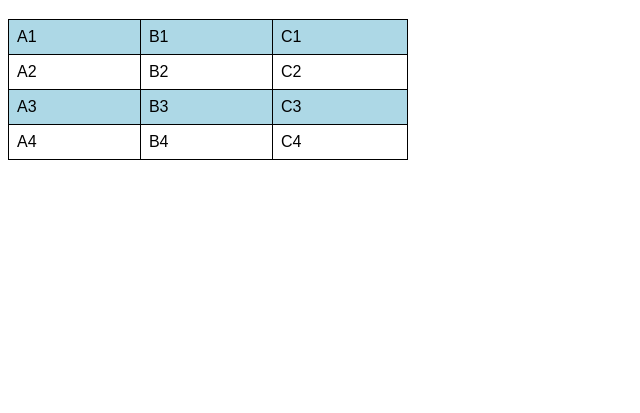
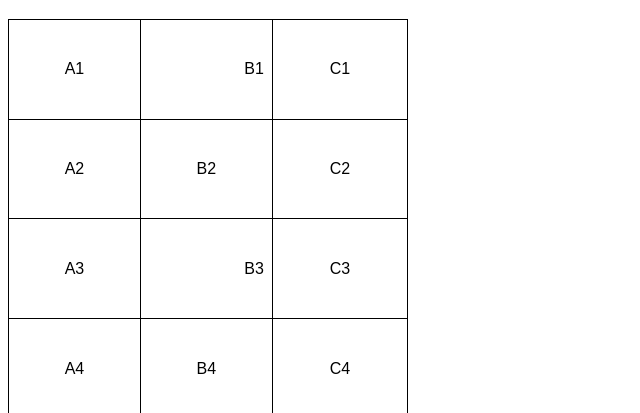
Before and after one commit to RicardoStumm-Dev/html-css, a plain HTML site: page Ex025/index.html in a window 1280 px wide. Shown: the part 61-474 px from the top of the page, without its empty margins (0-640 px from the left). Drawn offline with Linux system fonts and the light colour scheme.

Commit message:
terminei o tabela 01

```diff
--- a/Ex025/index.html
+++ b/Ex025/index.html
@@ -10,14 +10,18 @@
         }
         table {
             width: 400px;
-            border-collapse: collapse
-        }
-        tr.linha {
-            background-color: lightblue;
+            height: 400px;
+            border-collapse: collapse;
+
         }
         td {
             border: 1px solid black;
             padding: 8px;
+            text-align: center;/**alinhamento horizontal**/
+            vertical-align: middle;
+        }
+        .numero {
+            text-align: right;
         }
     </style>
 </head>
@@ -26,7 +30,7 @@
     <table>
         <tr class="linha">
             <td>A1</td>
-            <td>B1</td>
+            <td class="numero">B1</td>
             <td>C1</td>
         </tr>
         <tr>
@@ -36,11 +40,11 @@
         </tr>
         <tr class="linha">
             <td>A3</td>
-            <td>B3</td>
+            <td class="numero">B3</td>
             <td>C3</td>
         </tr>
         <tr>
-            <td>A4</td>
+            <td >A4</td>
             <td>B4</td>
             <td>C4</td>
         </tr>
```
